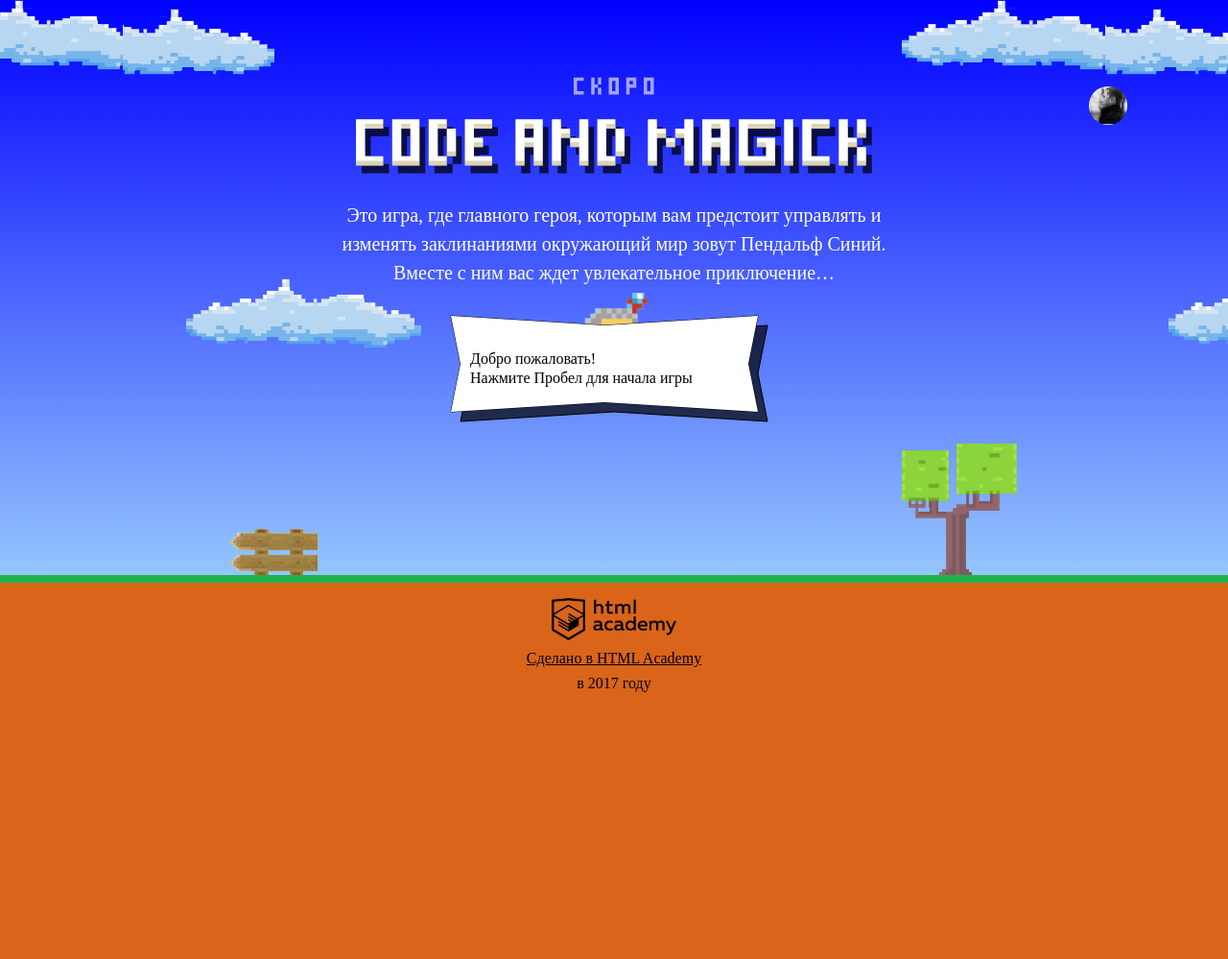
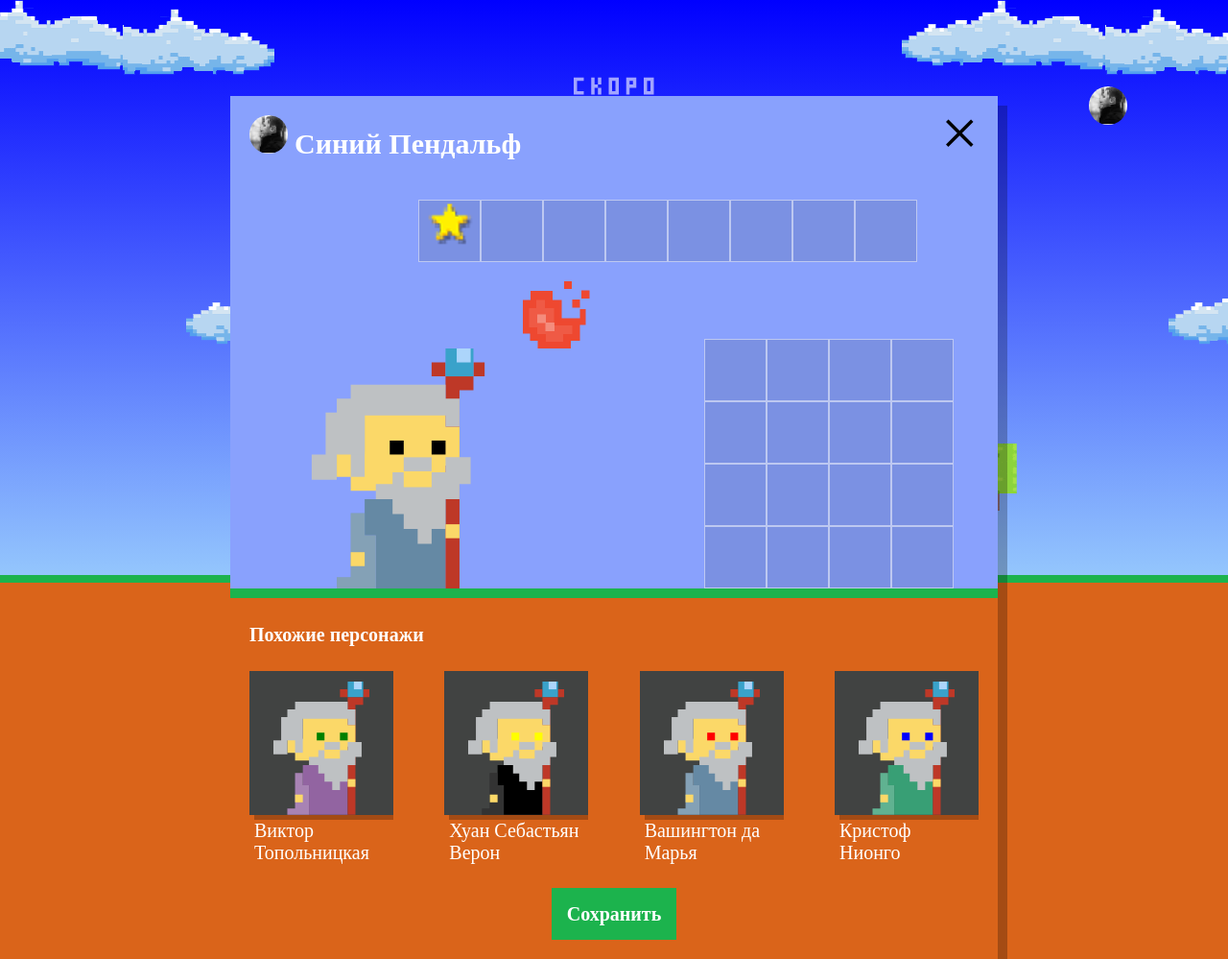
Before and after one commit to Ittisha/178490-code-and-magick, a website: page index.html in a window 1280 px wide. Shown: the whole page at 96% size. Before the commit the page ends 800 px from the top, so only its background shows below. Drawn offline with Linux system fonts and the light colour scheme; a web font is replaced by a local one.

Commit message:
render wizards' setup user-dialog

```diff
--- a/index.html
+++ b/index.html
@@ -196,6 +196,7 @@
     return height / 3 - getWizardHeight(wizardWidth);
   };
 </script>
+<script src="./js/setup.js"></script>
 <script src="./js/stat.js"></script>
 <script src="./js/game.js"></script>
 
--- /dev/null
+++ b/js/setup.js
@@ -0,0 +1,117 @@
+'use strict';
+var WISARDS_NUMBER = 4;
+var NAMES = [
+  'Иван',
+  'Хуан Себастьян',
+  'Мария',
+  'Кристоф',
+  'Виктор',
+  'Юлия',
+  'Люпита',
+  'Вашингтон'
+];
+var SURNAMES = [
+  'да Марья',
+  'Верон',
+  'Мирабелла',
+  'Вальц',
+  'Онопко',
+  'Топольницкая',
+  'Нионго',
+  'Ирвинг'
+];
+var COAT_COLORS = [
+  'rgb(101, 137, 164)',
+  'rgb(241, 43, 107)',
+  'rgb(146, 100, 161)',
+  'rgb(56, 159, 117)',
+  'rgb(215, 210, 55)',
+  'rgb(0, 0, 0)'
+];
+var EYES_COLORS = [
+  'black',
+  'red',
+  'blue',
+  'yellow',
+  'green'
+];
+
+var userDialog = document.querySelector('.setup');
+var similarWisardTempate = document.querySelector('#similar-wizard-template');
+var similarWisardContent = similarWisardTempate ? similarWisardTempate.content : similarWisardTempate;
+var similarList = userDialog.querySelector('.setup-similar-list');
+var similarSetup = userDialog.querySelector('.setup-similar');
+
+/**
+ * Remove class .hidden
+ * @param {Node} hiddenNode
+ */
+var makeVisible = function (hiddenNode) {
+  hiddenNode.classList.remove('hidden');
+};
+/**
+ * Return random integer between min and max inclusive
+ * @param {number} min
+ * @param {number} max
+ * @return {number}
+ */
+var getRandomInteger = function (min, max) {
+  return Math.floor(Math.random() * (max + 1 - min) + min);
+};
+/**
+ * Return unique random array item
+ * @param {Array} array
+ * @return {*}
+ */
+var getUniqueArrayItem = function (array) {
+  return array.splice(getRandomInteger(0, array.length - 1), 1)[0];
+};
+/**
+ * Creates WIZARD_NUMBER unique wizards
+ * WIZARDS_NUMBER must be <= arrays with properties length
+ * @return {Array}
+ */
+var createWizards = function () {
+  var wizardsList = [];
+  var WIZARDS_NAMES = NAMES.slice(0);
+  var WIZARDS_SURNAMES = SURNAMES.slice(0);
+  var WIZARDS_COAT_COLORS = COAT_COLORS.slice(0);
+  var WIZARDS_EYES_COLORS = EYES_COLORS.slice(0);
+  for (var i = 0; i < WISARDS_NUMBER; i++) {
+    wizardsList[i] = {
+      name: getUniqueArrayItem(WIZARDS_NAMES) + ' ' + getUniqueArrayItem(WIZARDS_SURNAMES),
+      coatColor: getUniqueArrayItem(WIZARDS_COAT_COLORS),
+      eyesColor: getUniqueArrayItem(WIZARDS_EYES_COLORS)
+    };
+  }
+  return wizardsList;
+};
+/**
+ * Return a wizard
+ * @param {Object} wizard
+ * @return {Node}
+ */
+var renderWizard = function (wizard) {
+  var wizardItem = similarWisardContent.querySelector('.setup-similar-item').cloneNode(true);
+  wizardItem.querySelector('.setup-similar-label').textContent = wizard.name;
+  wizardItem.querySelector('.wizard-coat').style.fill = wizard.coatColor;
+  wizardItem.querySelector('.wizard-eyes').style.fill = wizard.eyesColor;
+  return wizardItem;
+};
+/**
+ * Append Wizards in target node
+ * @param {Array} wizards
+ * @param {Node} targetNode
+ */
+var renderAllWizards = function (wizards, targetNode) {
+  var fragment = document.createDocumentFragment();
+  wizards.forEach(function (element) {
+    fragment.appendChild(renderWizard(element));
+  });
+  targetNode.appendChild(fragment);
+};
+
+makeVisible(userDialog);
+var wizardsList = createWizards();
+renderAllWizards(wizardsList, similarList);
+makeVisible(similarSetup);
```
